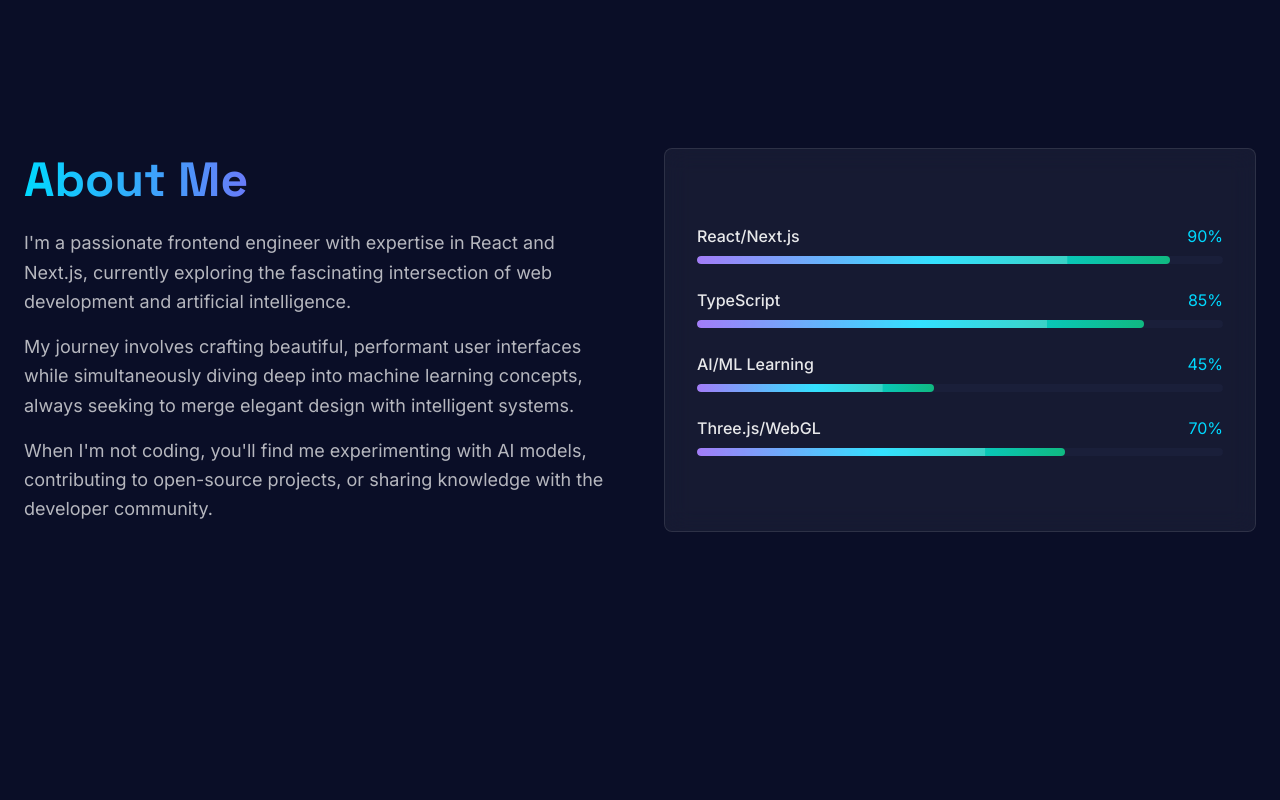
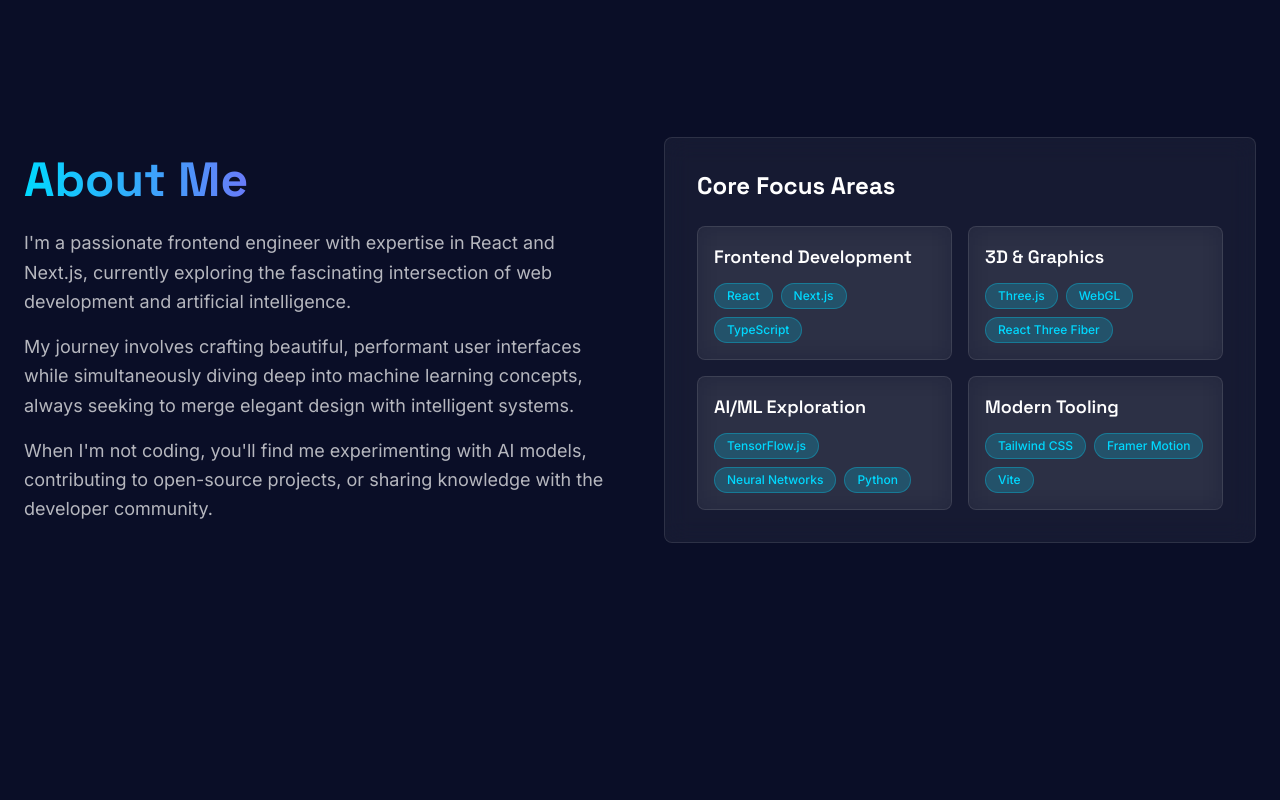
Before and after one commit to kendoriddy/glory-transit, a Next.js app: page / in a window 1280 px wide. Shown: the part 860-1660 px from the top of the page. Built offline with nearby package versions, Linux system fonts and the light colour scheme.

Commit message:
feat: change some card styles

```diff
--- a/components/sections/About.tsx
+++ b/components/sections/About.tsx
@@ -75,18 +75,39 @@
           </motion.p>
         </motion.div>
 
-        {/* Visual Element - Animated Skill Graph */}
+        {/* Visual Element - Technology Focus Areas */}
         <motion.div
           className="relative"
           initial={{ opacity: 0, x: 50 }}
           animate={isInView ? { opacity: 1, x: 0 } : { opacity: 0, x: 50 }}
           transition={{ duration: 0.8, delay: 0.3 }}
         >
-          <div className="relative w-full h-96 glass rounded-lg p-8 flex flex-col justify-center gap-6">
-            <SkillBar label="React/Next.js" progress={90} delay={0.5} />
-            <SkillBar label="TypeScript" progress={85} delay={0.6} />
-            <SkillBar label="AI/ML Learning" progress={45} delay={0.7} />
-            <SkillBar label="Three.js/WebGL" progress={70} delay={0.8} />
+          <div className="relative w-full glass rounded-lg p-8">
+            <h3 className="font-display text-2xl font-bold mb-6 text-white">
+              Core Focus Areas
+            </h3>
+            <div className="grid grid-cols-2 gap-4">
+              <TechFocusCard
+                title="Frontend Development"
+                technologies={["React", "Next.js", "TypeScript"]}
+                delay={0.4}
+              />
+              <TechFocusCard
+                title="3D & Graphics"
+                technologies={["Three.js", "WebGL", "React Three Fiber"]}
+                delay={0.5}
+              />
+              <TechFocusCard
+                title="AI/ML Exploration"
+                technologies={["TensorFlow.js", "Neural Networks", "Python"]}
+                delay={0.6}
+              />
+              <TechFocusCard
+                title="Modern Tooling"
+                technologies={["Tailwind CSS", "Framer Motion", "Vite"]}
+                delay={0.7}
+              />
+            </div>
           </div>
         </motion.div>
       </div>
@@ -94,42 +115,41 @@
   );
 }
 
-function SkillBar({
-  label,
-  progress,
+function TechFocusCard({
+  title,
+  technologies,
   delay,
 }: {
-  label: string;
-  progress: number;
+  title: string;
+  technologies: string[];
   delay: number;
 }) {
   return (
-    <div>
-      <div className="flex justify-between mb-2">
-        <span className="text-white/90 font-medium">{label}</span>
-        <span className="text-accent-blue">{progress}%</span>
+    <motion.div
+      className="glass rounded-lg p-4 border border-white/10 hover:border-accent-blue/50 transition-all duration-300"
+      initial={{ opacity: 0, scale: 0.9 }}
+      whileInView={{ opacity: 1, scale: 1 }}
+      viewport={{ once: true }}
+      transition={{ duration: 0.5, delay }}
+      whileHover={{ scale: 1.05, y: -5 }}
+    >
+      <h4 className="font-display text-lg font-semibold mb-3 text-white">
+        {title}
+      </h4>
+      <div className="flex flex-wrap gap-2">
+        {technologies.map((tech, index) => (
+          <motion.span
+            key={tech}
+            className="px-3 py-1 text-xs font-medium bg-accent-blue/20 text-accent-blue rounded-full border border-accent-blue/30"
+            initial={{ opacity: 0, y: 10 }}
+            whileInView={{ opacity: 1, y: 0 }}
+            viewport={{ once: true }}
+            transition={{ duration: 0.3, delay: delay + index * 0.1 }}
+          >
+            {tech}
+          </motion.span>
+        ))}
       </div>
-      <div className="h-2 bg-dark-secondary rounded-full overflow-hidden">
-        <motion.div
-          className="h-full bg-gradient-to-r from-accent-purple via-accent-blue to-accent-green rounded-full"
-          initial={{ width: 0 }}
-          whileInView={{ width: `${progress}%` }}
-          viewport={{ once: true }}
-          transition={{ duration: 1, delay, ease: "easeOut" }}
-        >
-          <motion.div
-            className="h-full w-full bg-white/20"
-            animate={{
-              x: ["-100%", "100%"],
-            }}
-            transition={{
-              duration: 2,
-              repeat: Infinity,
-              ease: "linear",
-            }}
-          />
-        </motion.div>
-      </div>
-    </div>
+    </motion.div>
   );
 }
--- a/components/sections/Skills.tsx
+++ b/components/sections/Skills.tsx
@@ -60,7 +60,7 @@
           ))}
         </div>
 
-        {/* AI/ML Learning Progress Visualization */}
+        {/* AI/ML Learning Areas */}
         <motion.div
           className="glass rounded-lg p-8"
           initial={{ opacity: 0, scale: 0.9 }}
@@ -70,29 +70,31 @@
           transition={{ duration: 0.6, delay: 0.4 }}
         >
           <h3 className="font-display text-2xl font-bold mb-6 text-white">
-            AI/ML Learning Journey
+            Currently Exploring
           </h3>
-          <div className="space-y-4">
-            <LearningProgressItem
-              label="Neural Networks"
-              progress={65}
-              delay={0.5}
-            />
-            <LearningProgressItem
-              label="Deep Learning"
-              progress={50}
-              delay={0.6}
-            />
-            <LearningProgressItem
-              label="Natural Language Processing"
-              progress={40}
-              delay={0.7}
-            />
-            <LearningProgressItem
-              label="Computer Vision"
-              progress={35}
-              delay={0.8}
-            />
+          <p className="text-white/70 mb-6">
+            Areas I&apos;m actively learning and experimenting with in AI/ML:
+          </p>
+          <div className="grid md:grid-cols-2 gap-4">
+            {[
+              "Neural Networks",
+              "Deep Learning",
+              "Natural Language Processing",
+              "Computer Vision",
+            ].map((topic, index) => (
+              <motion.div
+                key={topic}
+                className="flex items-center gap-3 p-4 rounded-lg bg-dark-secondary/50 border border-white/10 hover:border-accent-purple/50 transition-all duration-300"
+                initial={{ opacity: 0, x: -20 }}
+                whileInView={{ opacity: 1, x: 0 }}
+                viewport={{ once: true }}
+                transition={{ duration: 0.5, delay: 0.5 + index * 0.1 }}
+                whileHover={{ scale: 1.02, x: 5 }}
+              >
+                <div className="w-2 h-2 rounded-full bg-accent-purple" />
+                <span className="text-white/90 font-medium">{topic}</span>
+              </motion.div>
+            ))}
           </div>
         </motion.div>
       </div>
@@ -163,45 +165,3 @@
     </motion.button>
   );
 }
-
-function LearningProgressItem({
-  label,
-  progress,
-  delay,
-}: {
-  label: string;
-  progress: number;
-  delay: number;
-}) {
-  return (
-    <div>
-      <div className="flex justify-between mb-2">
-        <span className="text-white/90 font-medium">{label}</span>
-        <span className="text-accent-green">{progress}%</span>
-      </div>
-      <div className="relative h-3 bg-dark-secondary rounded-full overflow-hidden">
-        <motion.div
-          className="absolute inset-0 bg-gradient-to-r from-accent-purple via-accent-blue to-accent-green rounded-full"
-          initial={{ width: 0 }}
-          whileInView={{ width: `${progress}%` }}
-          viewport={{ once: true }}
-          transition={{ duration: 1.5, delay, ease: "easeOut" }}
-        >
-          {/* Animated shine effect */}
-          <motion.div
-            className="absolute inset-0 bg-gradient-to-r from-transparent via-white/30 to-transparent"
-            animate={{
-              x: ["-100%", "100%"],
-            }}
-            transition={{
-              duration: 2,
-              repeat: Infinity,
-              ease: "linear",
-              repeatDelay: 1,
-            }}
-          />
-        </motion.div>
-      </div>
-    </div>
-  );
-}
```
